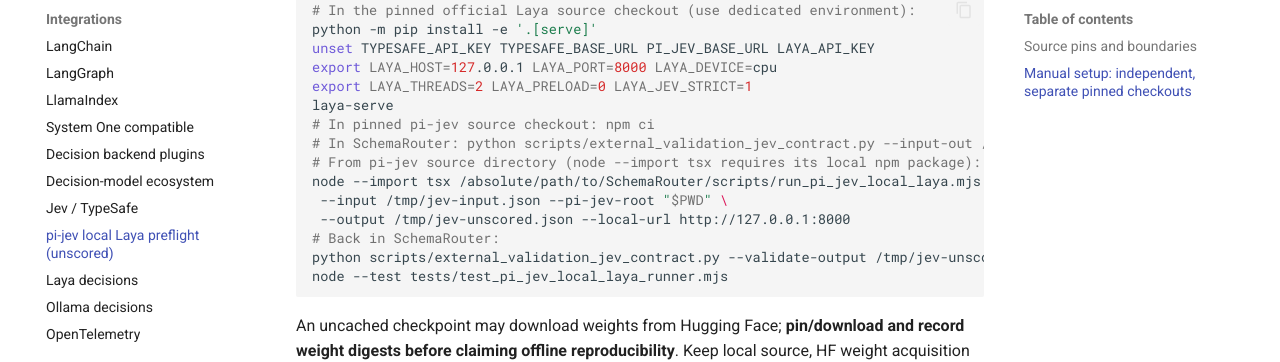
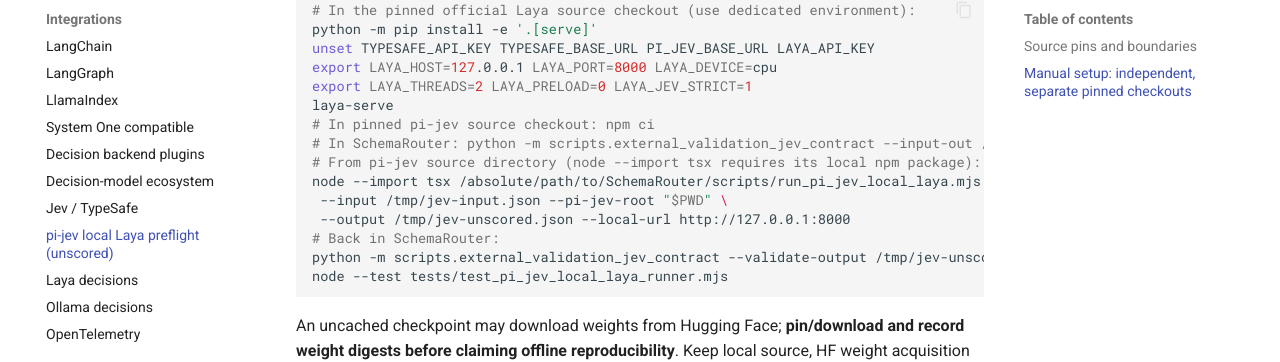
Before and after one commit to JDeun/SchemaRouter, an MkDocs documentation site: the page built from docs/guides/pi-jev-local-laya-preflight.md, in a window 1280 px wide and 900 px high, scrolled down 720 px. Shown: the part 126-488 px from the top of the window. Built offline with MkDocs 1.6.1 and Material for MkDocs 9.7.7, drawn with Linux system fonts in a browser that asks for light colours; comment, search, counter and statistics services are not loaded.

````diff
--- a/docs/guides/pi-jev-local-laya-preflight.md
+++ b/docs/guides/pi-jev-local-laya-preflight.md
@@ -20,13 +20,13 @@ export LAYA_HOST=127.0.0.1 LAYA_PORT=8000 LAYA_DEVICE=cpu
 export LAYA_THREADS=2 LAYA_PRELOAD=0 LAYA_JEV_STRICT=1
 laya-serve
 # In pinned pi-jev source checkout: npm ci
-# In SchemaRouter: python scripts/external_validation_jev_contract.py --input-out /tmp/jev-input.json
+# In SchemaRouter: python -m scripts.external_validation_jev_contract --input-out /tmp/jev-input.json
 # From pi-jev source directory (node --import tsx requires its local npm package):
 node --import tsx /absolute/path/to/SchemaRouter/scripts/run_pi_jev_local_laya.mjs \
  --input /tmp/jev-input.json --pi-jev-root "$PWD" \
  --output /tmp/jev-unscored.json --local-url http://127.0.0.1:8000
 # Back in SchemaRouter:
-python scripts/external_validation_jev_contract.py --validate-output /tmp/jev-unscored.json
+python -m scripts.external_validation_jev_contract --validate-output /tmp/jev-unscored.json
 node --test tests/test_pi_jev_local_laya_runner.mjs
 ```
 
````
